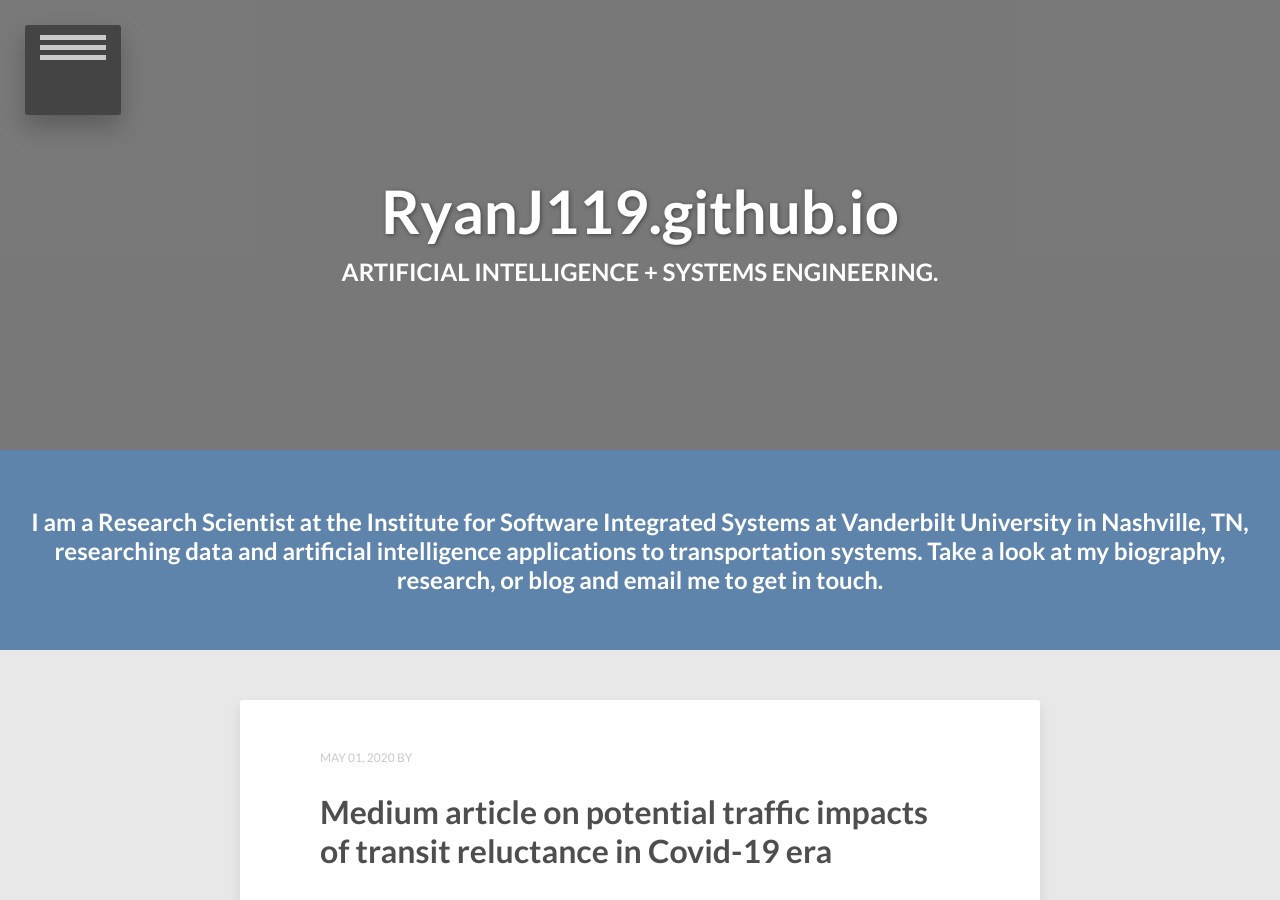
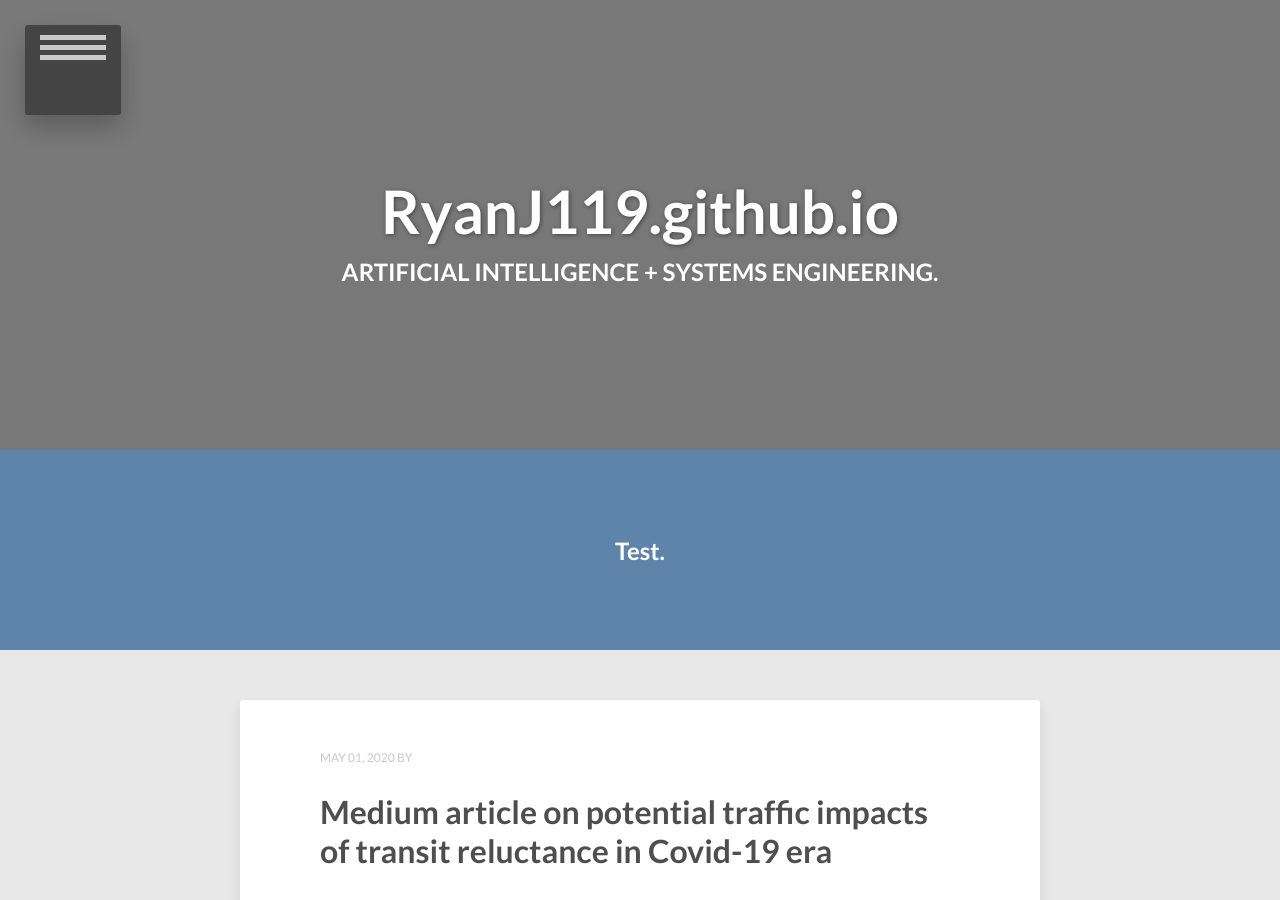
Before and after one commit to RyanJ119/RyanJ119.github.io, a Jekyll site: the page built from index.html, in a window 1280 px wide and 900 px high. Built offline with Jekyll 4.4.1, drawn with Linux system fonts in a browser that asks for light colours; nearby versions of some CDN libraries; the list of posts is cut into pages by our own code.

Commit message:
Update index.html

```diff
--- a/index.html
+++ b/index.html
@@ -3,8 +3,8 @@
 title: Ryan
 description: "Artificial intelligence + systems engineering."
 sectitle: "Welcome!"
-secdescription: "I am a Research Scientist at the Institute for Software Integrated Systems at Vanderbilt University in Nashville, TN, researching data and artificial intelligence applications to transportation systems. Take a look at my biography, research, or blog and email me to get in touch."
-tags: [vanderbilt, transportation, rail, autonomous, vehicle, data, machine, learning, artificial, intelligence]
+secdescription: "Test."
+tags: [test1, test2]
 comments: false
 image:
   feature: yellowstone_lake3.jpg
```
